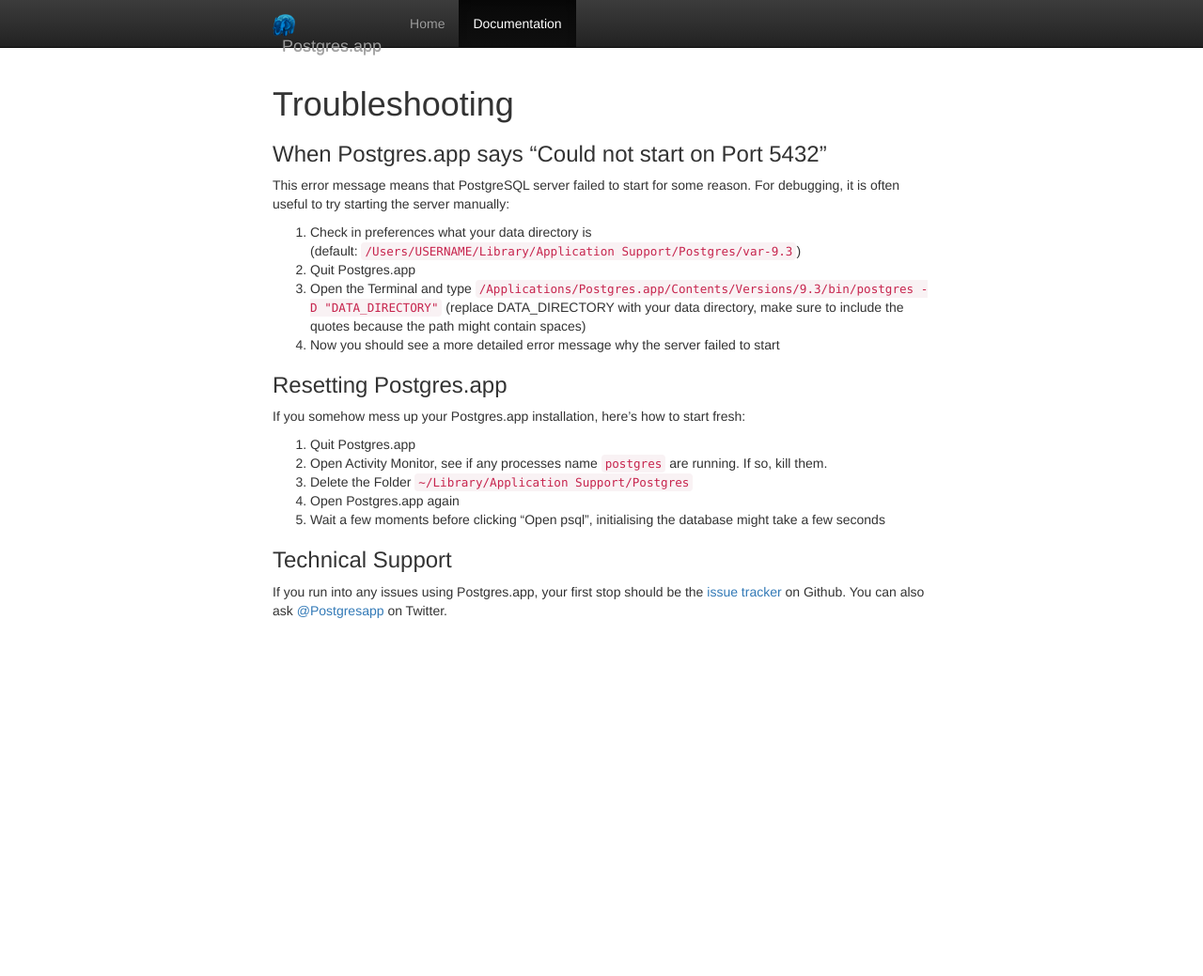
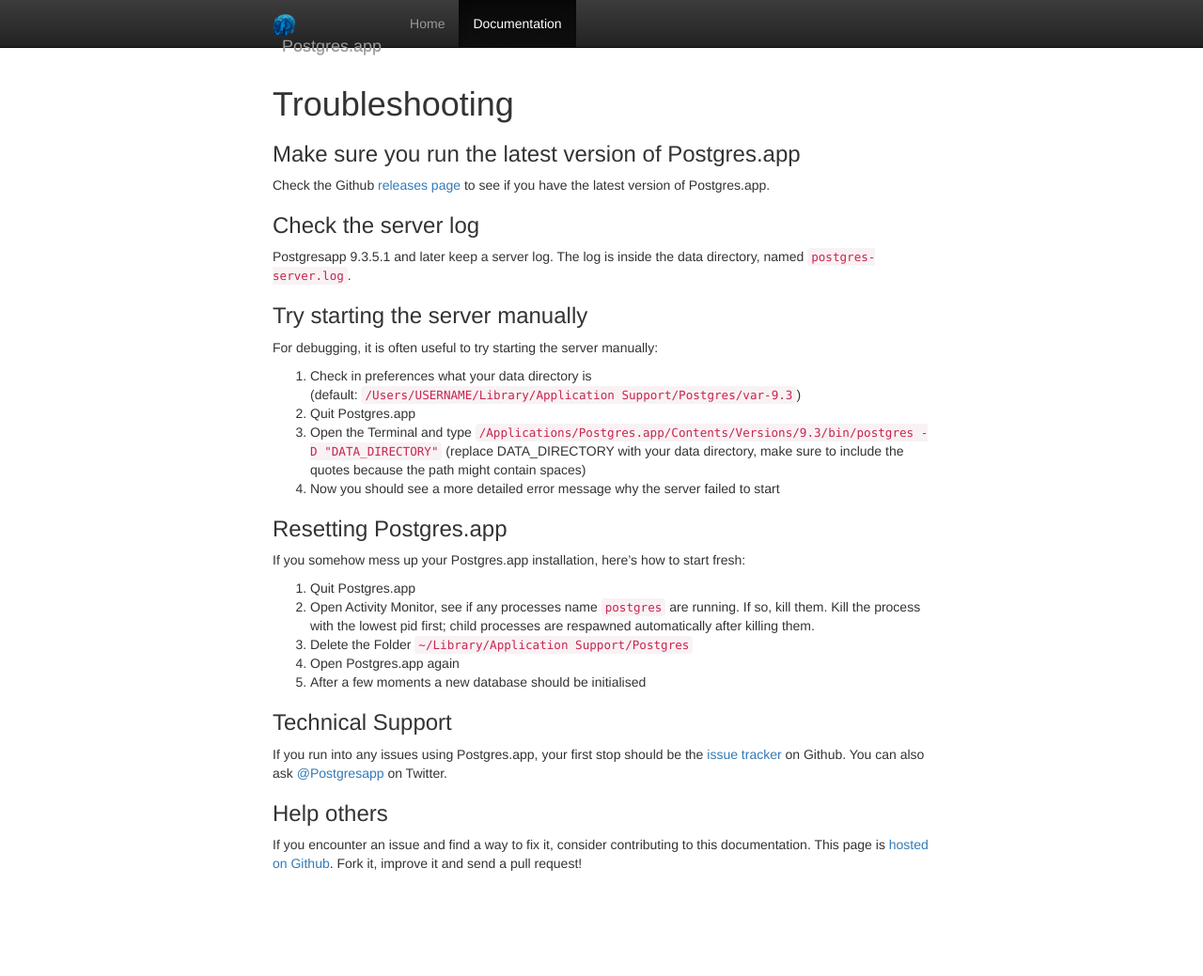
Before and after one commit to PostgresApp/PostgresApp, a Jekyll site: the page built from documentation/troubleshooting.md, in a window 1280 px wide. Shown: the whole page at 94% size. Built offline with Jekyll 4.4.1, drawn with Linux system fonts in a browser that asks for light colours; nearby versions of some CDN libraries; Markdown is read by kramdown in place of the engine named in the settings; before the commit the page ends 900 px from its top, so only the background shows below that.

Commit message:
Updated Troubleshooting

```diff
--- a/documentation/troubleshooting.md
+++ b/documentation/troubleshooting.md
@@ -3,9 +3,16 @@
 title: Troubleshooting
 ---
 
-### When Postgres.app says "Could not start on Port 5432"
+### Make sure you run the latest version of Postgres.app
 
-This error message means that PostgreSQL server failed to start for some reason.
+Check the Github [releases page](https://github.com/PostgresApp/PostgresApp/releases) to see if you have the latest version of Postgres.app.
+
+### Check the server log
+
+Postgresapp 9.3.5.1 and later keep a server log. The log is inside the data directory, named `postgres-server.log`.
+
+### Try starting the server manually
+
 For debugging, it is often useful to try starting the server manually:
 
 1. Check in preferences what your data directory is<br>(default: `/Users/USERNAME/Library/Application Support/Postgres/var-9.3`)
@@ -18,12 +25,16 @@
 If you somehow mess up your Postgres.app installation, here's how to start fresh:
 
 1. Quit Postgres.app
-2. Open Activity Monitor, see if any processes name `postgres` are running. If so, kill them.
+2. Open Activity Monitor, see if any processes name `postgres` are running. If so, kill them. Kill the process with the lowest pid first; child processes are respawned automatically after killing them.
 3. Delete the Folder `~/Library/Application Support/Postgres`
 4. Open Postgres.app again
-5. Wait a few moments before clicking "Open psql", initialising the database might take a few seconds
+5. After a few moments a new database should be initialised
 
 ### Technical Support
 
 If you run into any issues using Postgres.app, your first stop should be the [issue tracker](https://github.com/postgresapp/postgresapp/issues) on Github.
 You can also ask [@Postgresapp](https://twitter.com/Postgresapp) on Twitter.
+
+### Help others
+
+If you encounter an issue and find a way to fix it, consider contributing to this documentation. This page is [hosted on Github](https://github.com/PostgresApp/postgresapp.github.io/tree/master/documentation). Fork it, improve it and send a pull request!
```
